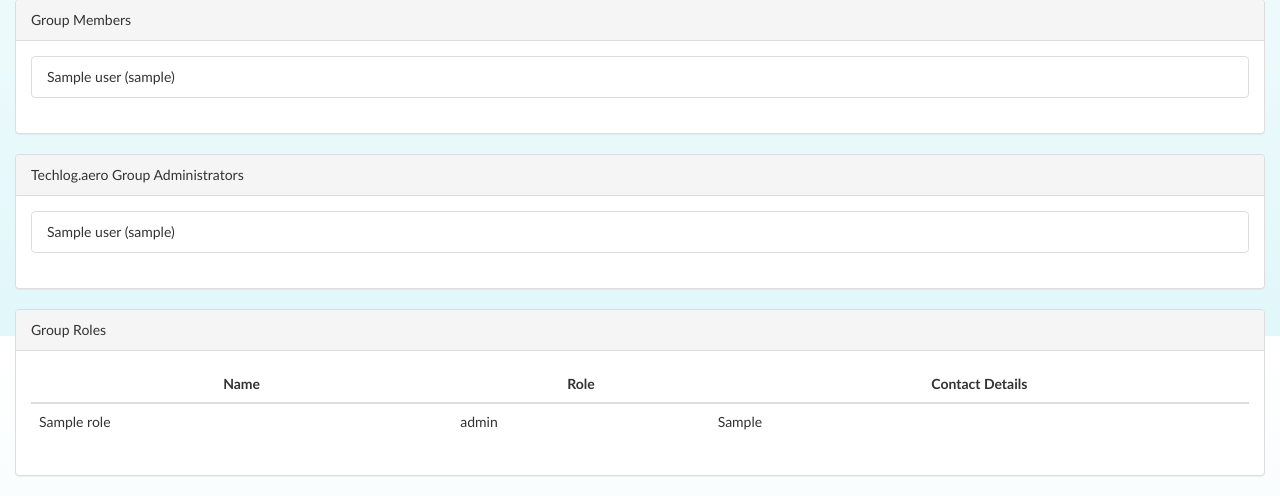
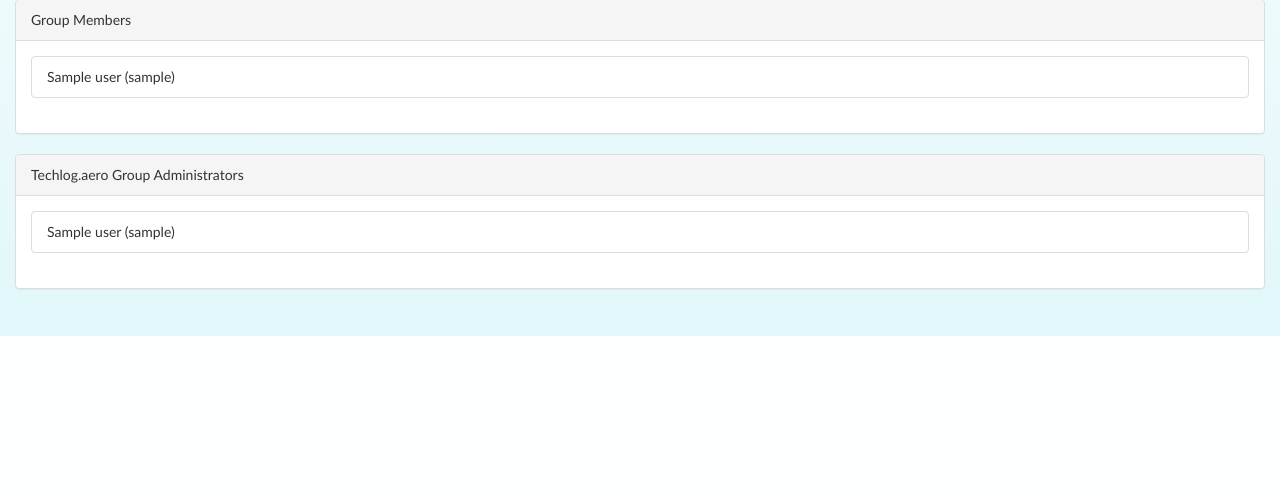
Before and after one commit to leepgent/techlog, a Django app: template group/templates/group/group_detail.html in a window 1280 px wide. Shown: the part 464-960 px from the top of the page. After the commit the page ends 800 px from the top, so only its background shows below. Run offline with Django 3.2, Linux system fonts and the light colour scheme; the template is opened without the code that fills it: most values are stand-ins (such as "Sample title", 1, 10 or a date in 2020); parts of the project's set-up code (start-up, migrations or seed data) failed here and were passed over; some libraries are stand-ins or nearby versions; some web fonts are replaced.

Commit message:
Removed 'GroupRole'.

```diff
--- a/group/admin.py
+++ b/group/admin.py
@@ -1,12 +1,8 @@
 from django.contrib import admin
 from django.contrib.auth.admin import GroupAdmin
 from django.contrib.auth.models import Group
-from .models import GroupProfile, GroupRole, GroupMemberProfile
+from .models import GroupProfile, GroupMemberProfile
 
-
-@admin.register(GroupRole)
-class GroupRoleAdmin(admin.ModelAdmin):
-    pass
 
 class GroupProfile(admin.StackedInline):
     model = GroupProfile
--- a/group/templates/group/group_detail.html
+++ b/group/templates/group/group_detail.html
@@ -50,28 +50,5 @@
   </div>
 </div>
 
-     <div class="panel panel-default">
-  <div class="panel-heading">Group Roles</div>
-  <div class="panel-body">
-  <table class="table">
-      <thead>
-      <tr>
-          <th>Name</th>
-          <th>Role</th>
-          <th>Contact Details</th>
-      </tr>
-      </thead>
-      <tbody>
-      {% for role in profile.roles.all %}
-      <tr>
-          <td>{{ role.name }}</td>
-          <td>{{ role.role }}</td>
-          <td>{{ role.contact_info }}</td>
-      </tr>
-      {% endfor %}
-      </tbody>
-  </table>
 
-  </div>
-</div>
 {% endblock %}
```
Also changed, not shown: group/models.py (+4 -13 lines), group/migrations/0006_auto_20160520_2357.py (added).
